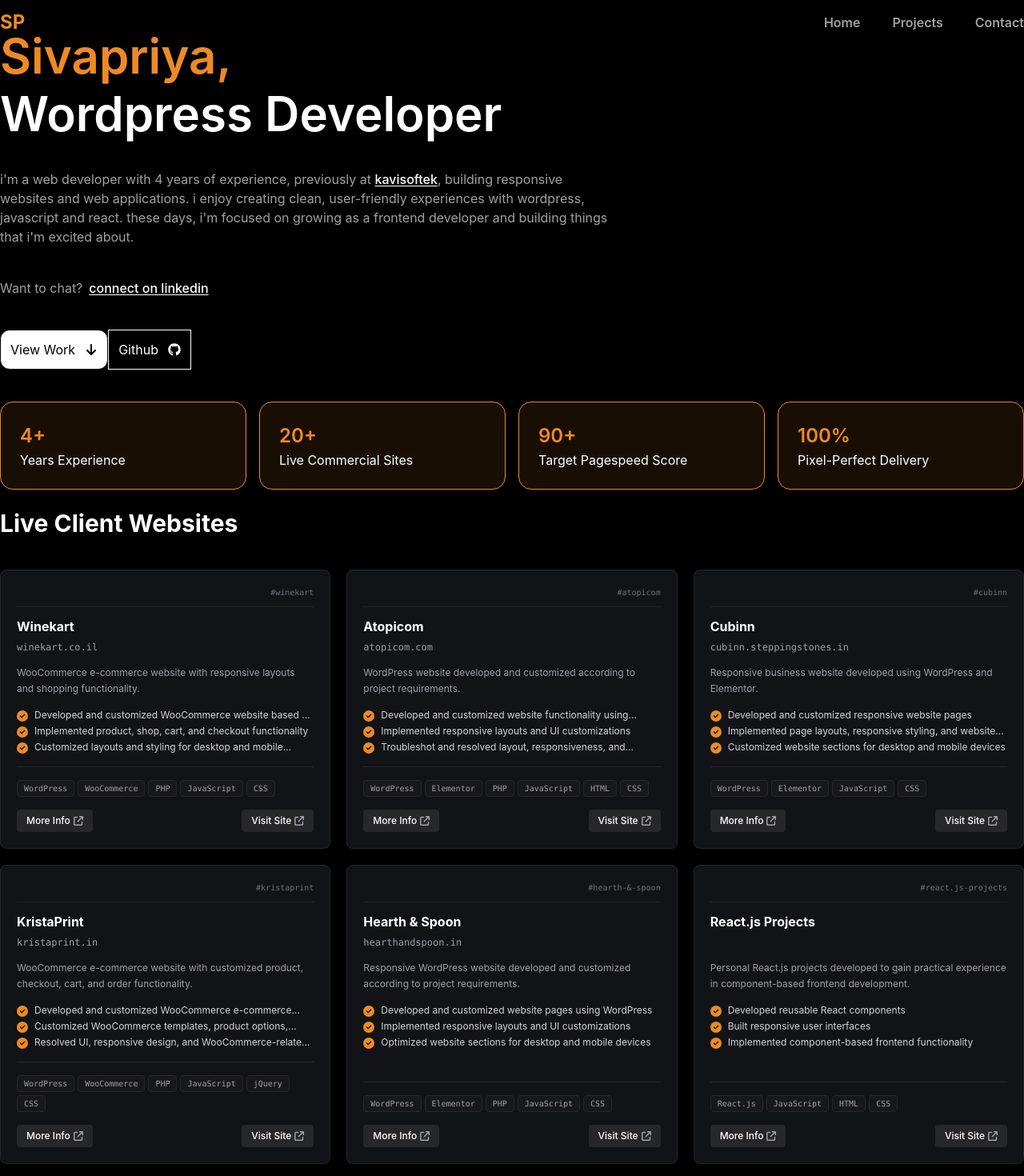
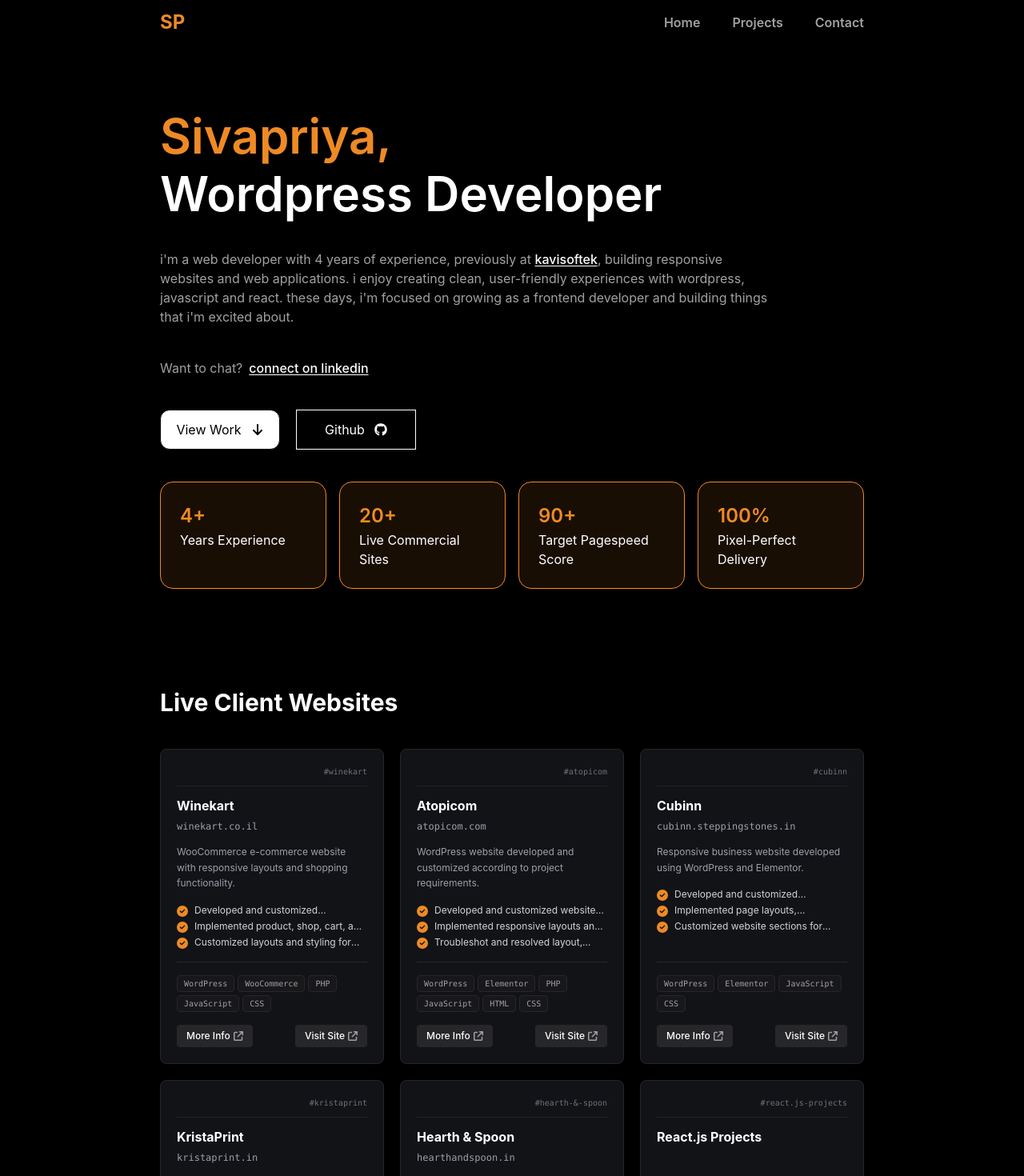
Before and after one commit to Sivapriyaa-k/sivapriya-portfolio, a React app: page / in a window 1280 px wide. Shown: the top 1470 px of the page at 80% size. Built offline with nearby package versions, Linux system fonts and the light colour scheme; the HTML template or start-up script is replaced by a standard one.

Commit message:
fixed errors

```diff
--- a/src/components/Header/Header.jsx
+++ b/src/components/Header/Header.jsx
@@ -5,7 +5,7 @@ export default function Header() {
     <>
       <header className="h-10">
         <nav>
-          <div className="container m-auto flex justify-between min-h-14 `px-[200px]`">
+          <div className="container m-auto flex justify-between min-h-14 px-[200px]">
             <a
               href="/"
               className="text-2xl font-bold text-[#EE8A25] flex items-center"
--- a/src/components/Hero/Hero.jsx
+++ b/src/components/Hero/Hero.jsx
@@ -4,7 +4,7 @@ import { FaArrowDown } from "react-icons/fa6";
 export default function Hero() {
   return (
     <>
-      <section className="Hero container m-auto `px-[200px]` `pt-[100px]  pb-[50px]`">
+      <section className="Hero container m-auto px-[200px] pt-[100px] pb-[50px]">
         <div className="Hero-content">
           <h1 className="text-6xl text-[#EE8A25] font-semibold">Sivapriya,</h1>
           <h2 className="text-6xl text-white font-semibold mt-3">
@@ -33,17 +33,17 @@ export default function Hero() {
               connect on linkedin
             </a>
           </div>
-          <div className="hero-btns flex `gap-[20px]` mt-10">
+          <div className="hero-btns flex gap-[20px] mt-10">
             <a
               href=""
-              className="border text-black bg-white p-3 `w-[150px]` flex gap-3 center justify-center items-center rounded-xl"
+              className="border text-black bg-white p-3 w-[150px] flex gap-3 center justify-center items-center rounded-xl"
             >
               View Work <FaArrowDown />
             </a>
             <a
               href="https://github.com/Sivapriyaa-k"
               target="_blank"
-              className="border text-white p-3 `w-[150px]` flex gap-3 center justify-center items-center"
+              className="border text-white p-3 w-[150px] flex gap-3 center justify-center items-center"
             >
               Github <FaGithub />
             </a>
--- a/src/components/PersonalProjects/PersonalProjects.jsx
+++ b/src/components/PersonalProjects/PersonalProjects.jsx
@@ -8,7 +8,7 @@ import {
 export default function PersonalProject() {
   const [selectedProject, setSelectedProject] = useState(null);
   return (
-    <section className="Hero container m-auto `px-[200px] py-[50px]`">
+    <section className="Hero container m-auto px-[200px] py-[50px]">
       <h2 className="text-white font-bold text-3xl mb-10">Personal Projects</h2>
 
       <div className="grid grid-cols-3 gap-5">
--- a/src/components/Projects/Projects.jsx
+++ b/src/components/Projects/Projects.jsx
@@ -8,7 +8,7 @@ import {
 export default function Project() {
   const [selectedProject, setSelectedProject] = useState(null);
   return (
-    <section className="Hero container m-auto `px-[200px] py-[50px]`">
+    <section className="Hero container m-auto px-[200px] py-[50px]">
       <p>Projects</p>
       <h2 className="text-white font-bold text-3xl mb-10">
         Live Client Websites
```
